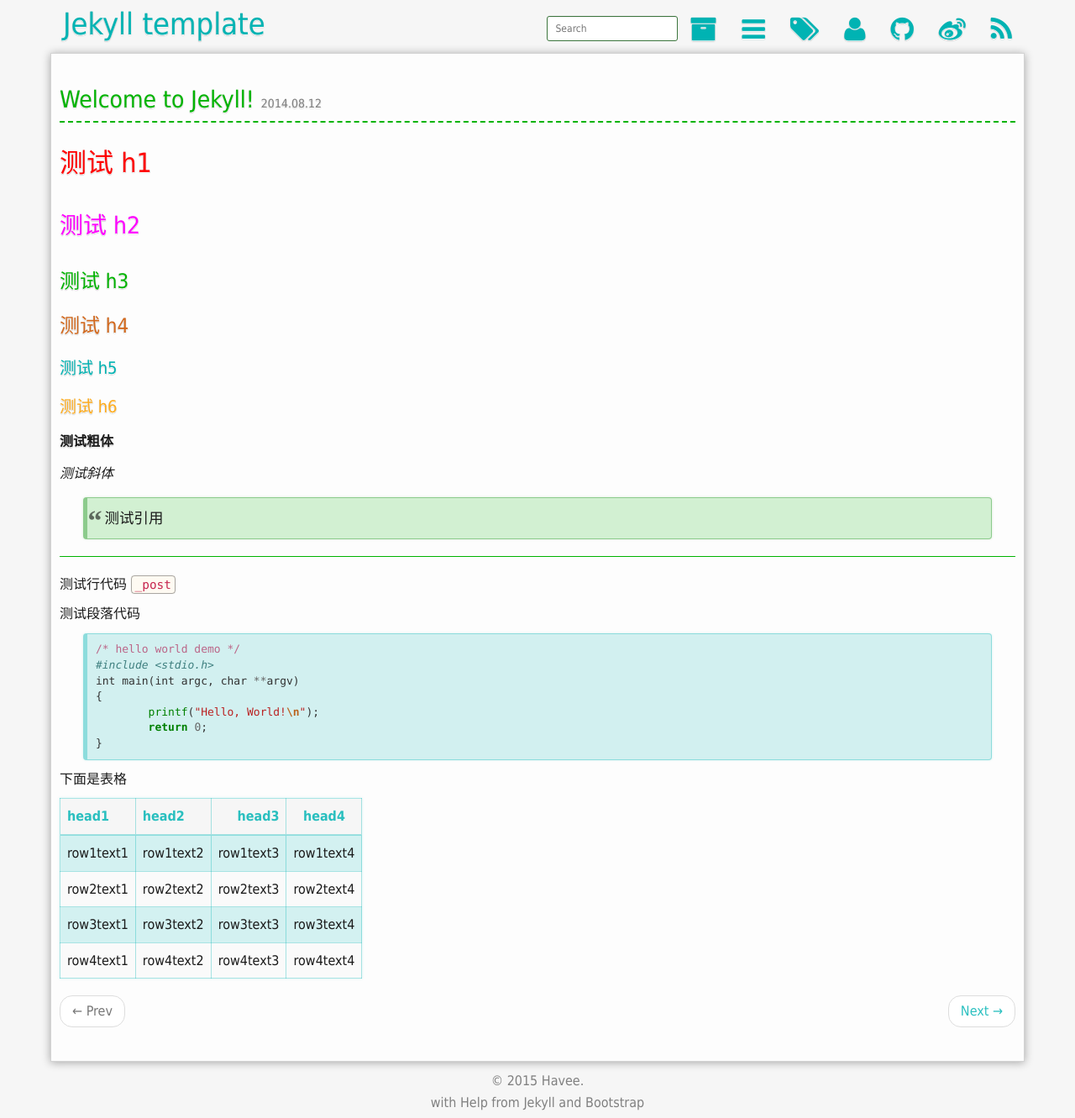
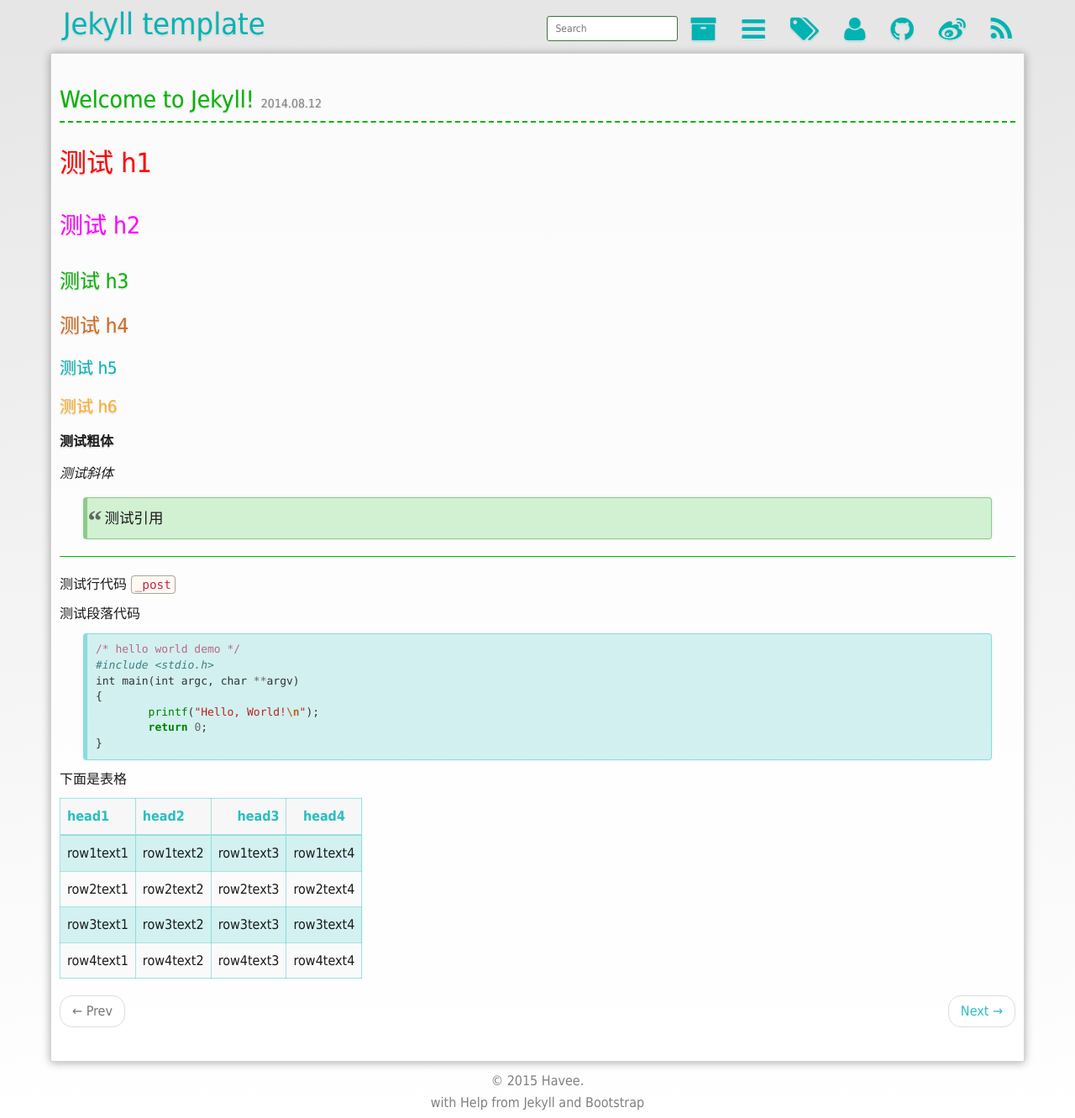
Before and after one commit to tgist/tgist.github.io, a Jekyll site: the page built from _posts/2014-08-12-welcome-to-jekyll.md, in a window 1280 px wide. Shown: the whole page at 84% size. Built offline with Jekyll 4.4.1, drawn with Linux system fonts in a browser that asks for light colours; Markdown is read by kramdown in place of the engine named in the settings.

Commit message:
update sass

```diff
--- a/assets/_sass/_havee.scss
+++ b/assets/_sass/_havee.scss
@@ -23,7 +23,7 @@
   line-height: 1.6;
   word-break: break-all;
   color: lighten($base08, 10%);
-  background-color: rgba(darken($base07, 10%), $alpha*2);
+  background: linear-gradient(180deg, darken($base07, 10%), $base07);
   @include sans-serif;
   * {
     transition: all .2s;
@@ -225,6 +225,9 @@
     vertical-align: middle;
     padding: 8px;
     border: 1px solid rgba(darken($base05, 15%), $alpha*2);
+	&:hover {
+      background-color: rgba(darken($base05, 30%), $alpha*2);
+    }
   }
   thead > tr {
     background-color: rgba(darken($base07, 10%), $alpha*2);
```
